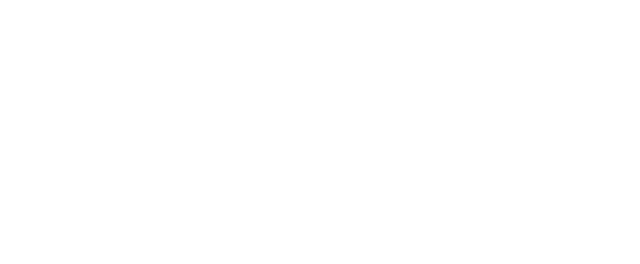
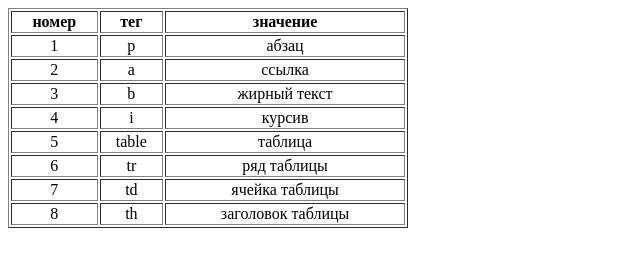
Before and after one commit to yrevna/mirea, a plain HTML site: page task_2_1/index.html in a window 1280 px wide. Shown: the whole page, without its empty margins (0-640 px from the left). Drawn offline with Linux system fonts and the light colour scheme.

Commit message:
закончила задачу 2.1

```diff
--- a/task_2_1/index.html
+++ b/task_2_1/index.html
@@ -1,7 +1,54 @@
-<head>
+<html>
+  <head>
     <title>Задача 2.1</title>
-</head>
-<body>
-
-</body>
+  </head>
+  <body>
+    <table border="1" width="400">
+      <tr>
+        <th>номер</th>
+        <th>тег</th>
+        <th>значение</th>
+      </tr>
+      <tr>
+        <td align="center">1</td>
+        <td align="center">p</td>
+        <td align="center">абзац</td>
+      </tr>
+      <tr>
+        <td align="center">2</td>
+        <td align="center">a</td>
+        <td align="center">ссылка</td>
+      </tr>
+      <tr>
+        <td align="center">3</td>
+        <td align="center">b</td>
+        <td align="center">жирный текст</td>
+      </tr>
+      <tr>
+        <td align="center">4</td>
+        <td align="center">i</td>
+        <td align="center">курсив</td>
+      </tr>
+      <tr>
+        <td align="center">5</td>
+        <td align="center">table</td>
+        <td align="center">таблица</td>
+      </tr>
+      <tr>
+        <td align="center">6</td>
+        <td align="center">tr</td>
+        <td align="center">ряд таблицы</td>
+      </tr>
+      <tr>
+        <td align="center">7</td>
+        <td align="center">td</td>
+        <td align="center">ячейка таблицы</td>
+      </tr>
+      <tr>
+        <td align="center">8</td>
+        <td align="center">th</td>
+        <td align="center">заголовок таблицы</td>
+      </tr>
+    </table>
+  </body>
 </html>
```
Also changed, not shown: task_2_2/index.html (+4 -5 lines).
